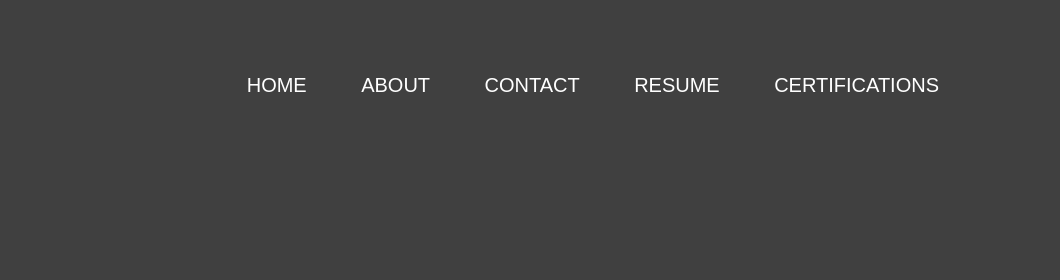
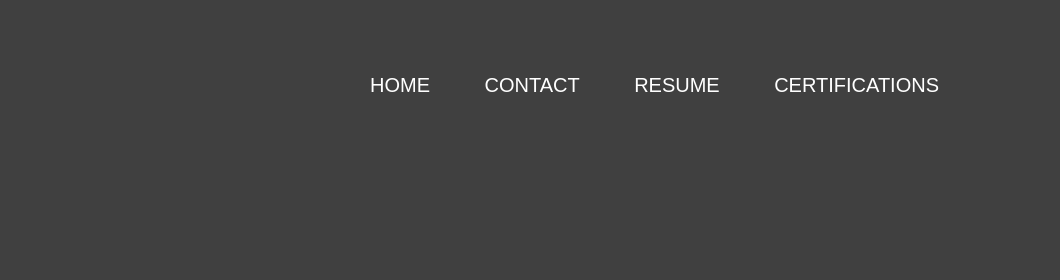
Before and after one commit to abdulrehmansaleh/myPortfolio, a plain HTML site: page index.html in a window 1280 px wide. Shown: the top 280 px of the page, 220-1280 px from the left. Drawn offline with Linux system fonts and the light colour scheme.

Commit message:
Update index.html

```diff
--- a/index.html
+++ b/index.html
@@ -16,7 +16,7 @@
         />
         <ul>
           <li><a href="">Home</a></li>
-          <li><a target="_blank" href="about.html">About</a></li>
+
           <li>
             <a target="_blank" href="https://wa.me/4375666644">Contact</a>
           </li>
```
